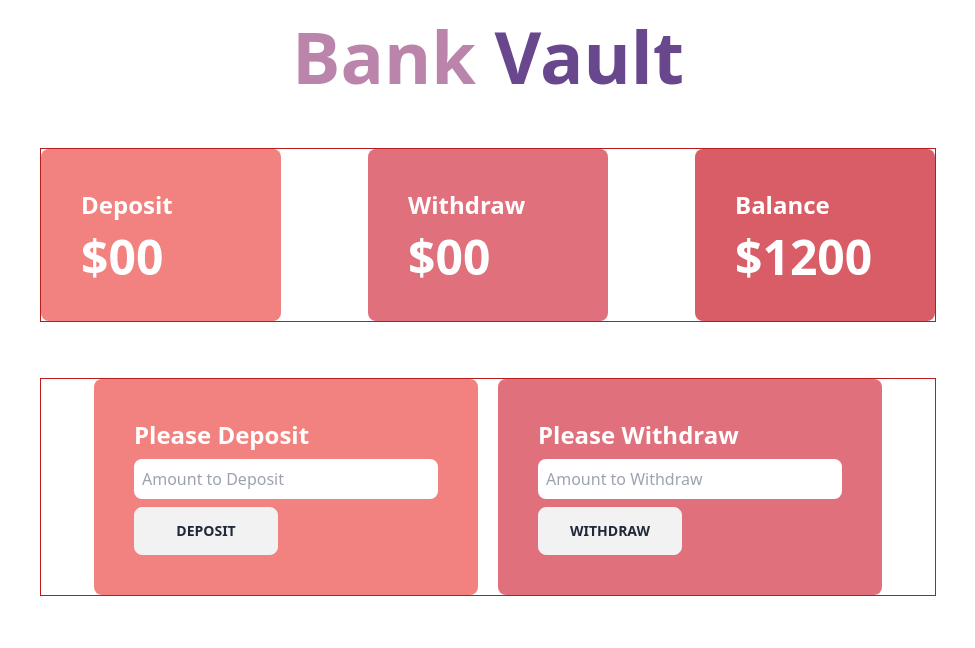
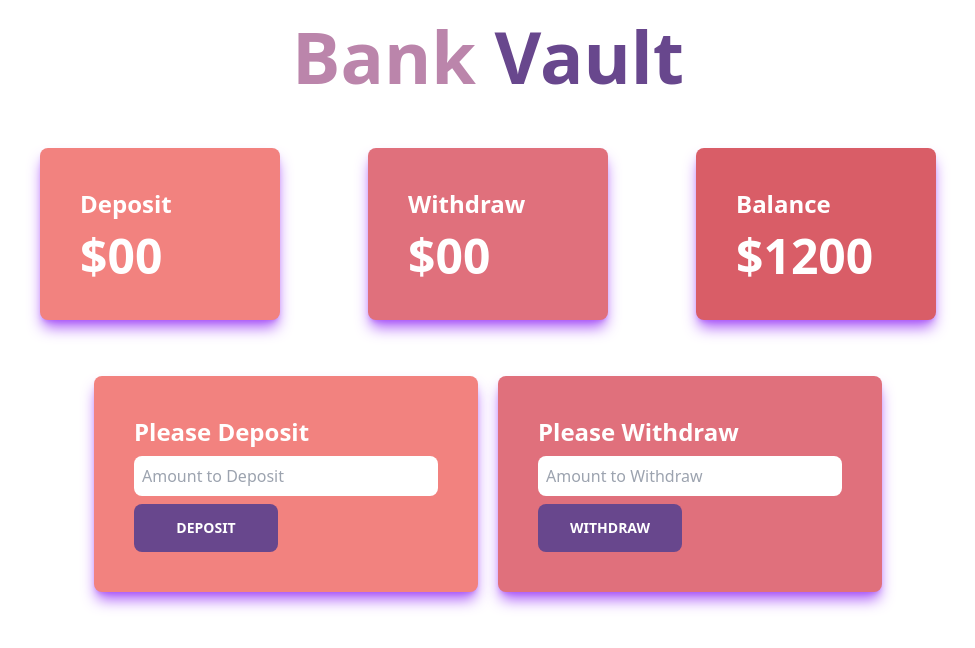
Before and after one commit to Fariha1865/Mini-Bank-with-DOM, a plain HTML site: page bank.html in a window 1280 px wide. Shown: the whole page, without its empty margins (152-1127 px from the left). Drawn offline with nearby package versions, Linux system fonts and the light colour scheme.

Commit message:
bank page styles added

```diff
--- a/bank.html
+++ b/bank.html
@@ -12,35 +12,37 @@
     <h1 class="text-4xl lg:text-7xl font-bold text-center mt-5 text-[#BB85AB]">Bank <span class="text-[#68478D]">Vault</span></h1>
 
     <!-- cards container -->
-    <div class="md:p-5 lg:p-0 gap-5 flex flex-col items-center md:flex-row justify-between max-w-4xl mx-auto mt-14 border border-solid border-red-700 text-white">
+    <div class="md:p-5 lg:p-0 gap-5 flex flex-col items-center md:flex-row justify-between max-w-4xl mx-auto mt-14 text-white">
 
-        <div class="w-72 md:w-60 p-10 rounded-lg bg-[#F2827F]">
+        <div class="w-72 md:w-60 p-10 rounded-lg bg-[#F2827F] shadow-purple-500 shadow-lg">
             <h1 class="text-2xl font-semibold">Deposit</h1>
             <h1 class="mt-3 text-5xl font-bold">$00</h1>
         </div>
-        <div class="w-72 md:w-60   p-10 rounded-lg bg-[#E0707C]">
+        <div class="w-72 md:w-60   p-10 rounded-lg bg-[#E0707C] shadow-purple-500 shadow-lg">
             <h1 class="text-2xl font-semibold">Withdraw</h1>
             <h1 class="mt-3 text-5xl font-bold">$00</h1>
         </div>
-        <div class="w-72 md:w-60  p-10 rounded-lg bg-[#D95D67]">
+        <div class="w-72 md:w-60  p-10 rounded-lg bg-[#D95D67] shadow-purple-500 shadow-lg">
             <h1 class="text-2xl font-semibold">Balance</h1>
             <h1 class="mt-3 text-5xl font-bold">$1200</h1>
         </div>
     </div>
     <!-- Inputs Container -->
 
-    <div class="mb-2 md:p-5 lg:p-0 gap-5 flex flex-col justify-center items-center md:flex-row  max-w-4xl mx-auto mt-14 border border-solid border-red-700 text-white">
+    <div class="mb-2 md:p-5 lg:p-0 gap-5 flex flex-col justify-center items-center md:flex-row  max-w-4xl mx-auto mt-14 text-white">
 
-        <div class="w-72 md:w-96 p-10 rounded-lg bg-[#F2827F] flex flex-col gap-2">
+        <div class="w-72 md:w-96 p-10 rounded-lg bg-[#F2827F] flex flex-col gap-2 shadow-purple-500 shadow-lg">
             <h1 class="text-2xl font-semibold">Please Deposit</h1>
-            <input type="text" placeholder="Amount to Deposit" class="p-2 rounded-lg">
-            <button class="btn w-36">Deposit</button>
+            <input type="text" placeholder="Amount to Deposit" class="p-2 rounded-lg outline-[#68478D]">
+            <button id="btn_deposite" class="btn w-36 bg-[#68478D] text-white border-none hover:bg-[#994249]">Deposit</button>
         </div>
-        <div class="w-72 md:w-96   p-10 rounded-lg bg-[#E0707C] flex flex-col gap-2">
+        <div class="w-72 md:w-96   p-10 rounded-lg bg-[#E0707C] flex flex-col gap-2 outline-[#68478D] shadow-purple-500 shadow-lg">
             <h1 class="text-2xl font-semibold">Please Withdraw</h1>
             <input type="text" placeholder="Amount to Withdraw" class="p-2 rounded-lg">
-            <button class="btn w-36">Withdraw</button>
+            <button class="btn w-36 bg-[#68478D] text-white border-none hover:bg-[#994249]">Withdraw</button>
         </div>
     </div>
+
+    <script src="js/calculations.js"></script>
 </body>
 </html>
```
Also changed, not shown: index.html (+1 -1 lines), js/calculations.js (added).
